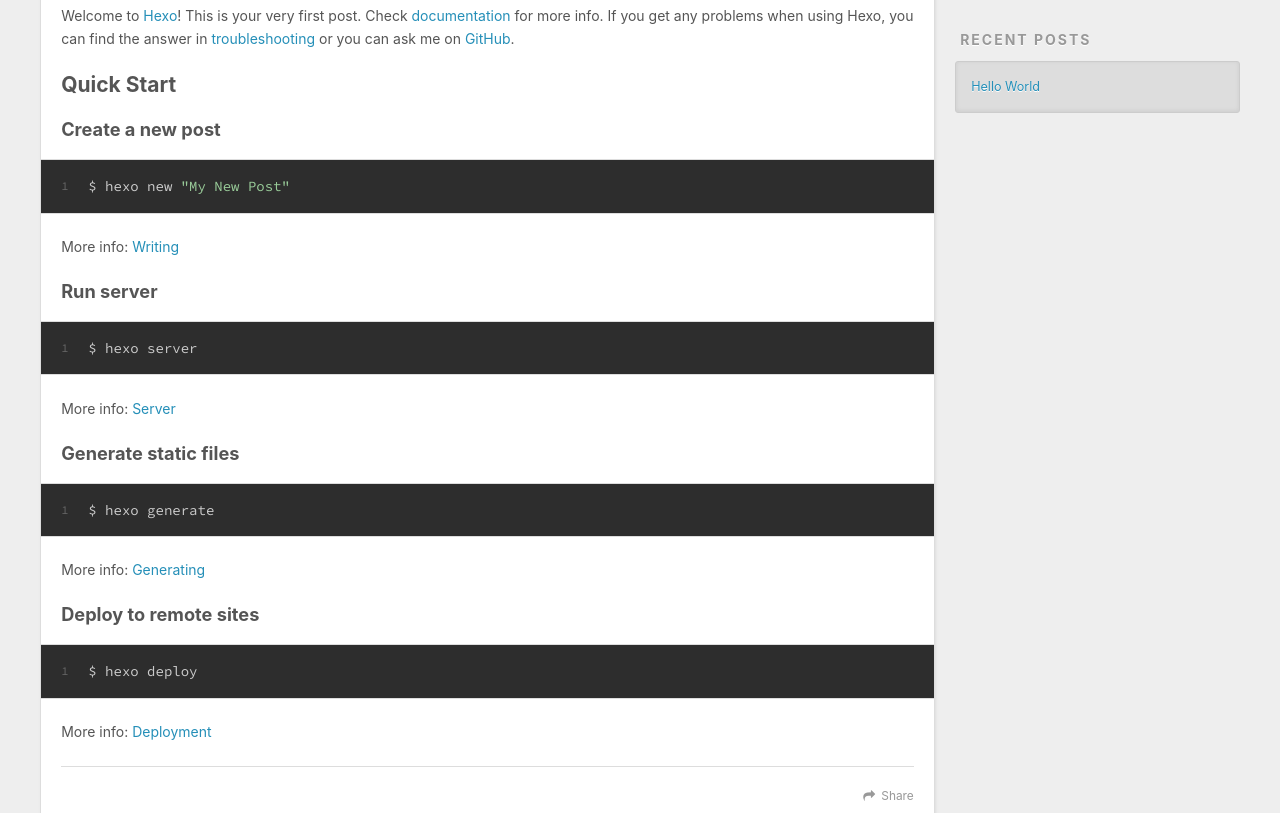
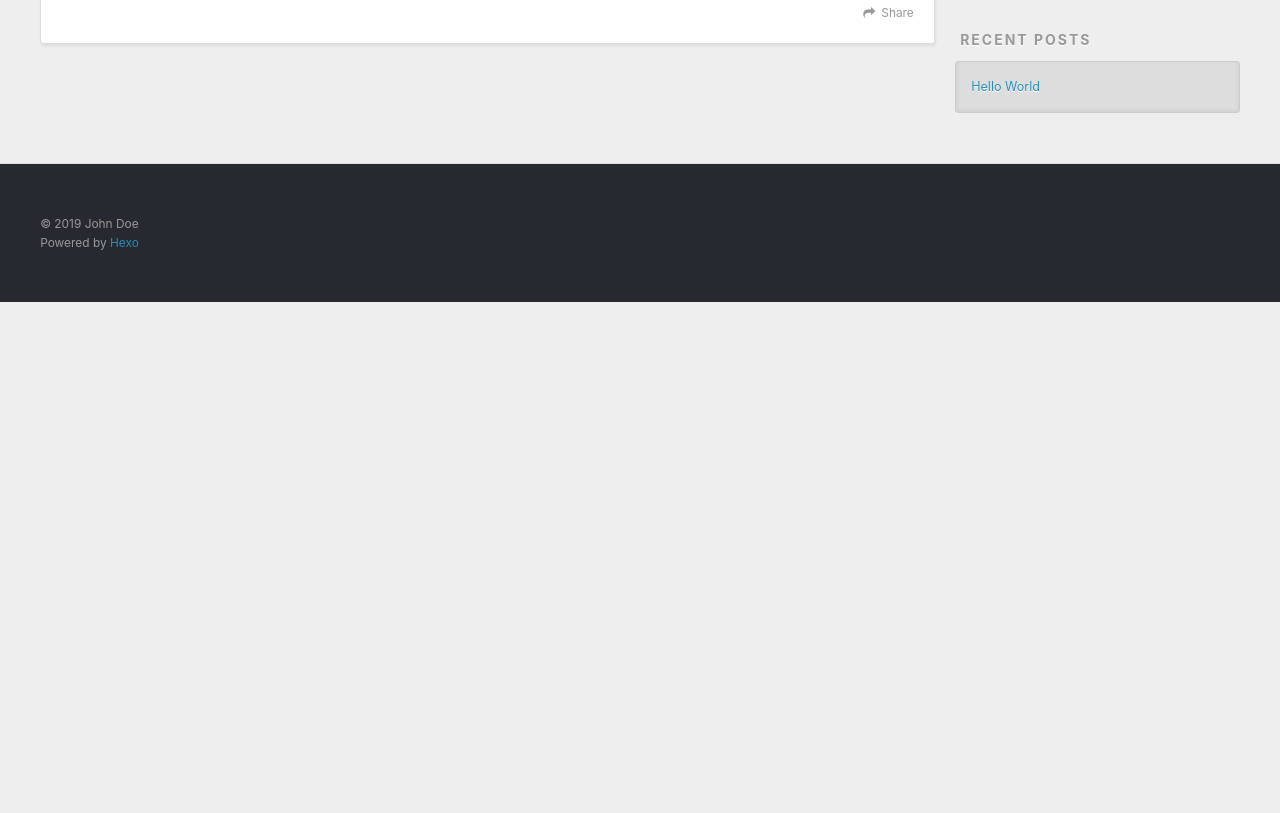
Before and after one commit to ZhouWeicheng90/zhouweicheng90.github.io, a plain HTML site: page 2019/04/04/hello-world/index.html in a window 1280 px wide. Shown: the part 448-1261 px from the top of the page. After the commit the page ends 800 px from the top, so only its background shows below. Drawn offline with nearby package versions, Linux system fonts and the light colour scheme.

Commit message:
Site updated: 2019-04-04 18:43:35

```diff
--- a/2019/04/04/hello-world/index.html
+++ b/2019/04/04/hello-world/index.html
@@ -7,17 +7,14 @@
 
   <title>Hello World | Hexo</title>
   <meta name="viewport" content="width=device-width, initial-scale=1, maximum-scale=1">
-  <meta name="description" content="Welcome to Hexo! This is your very first post. Check documentation for more info. If you get any problems when using Hexo, you can find the answer in troubleshooting or you can ask me on GitHub. Quick">
-<meta property="og:type" content="article">
+  <meta property="og:type" content="article">
 <meta property="og:title" content="Hello World">
 <meta property="og:url" content="http://yoursite.com/2019/04/04/hello-world/index.html">
 <meta property="og:site_name" content="Hexo">
-<meta property="og:description" content="Welcome to Hexo! This is your very first post. Check documentation for more info. If you get any problems when using Hexo, you can find the answer in troubleshooting or you can ask me on GitHub. Quick">
 <meta property="og:locale" content="default">
-<meta property="og:updated_time" content="2019-04-04T10:28:05.148Z">
+<meta property="og:updated_time" content="2019-04-04T10:43:19.898Z">
 <meta name="twitter:card" content="summary">
 <meta name="twitter:title" content="Hello World">
-<meta name="twitter:description" content="Welcome to Hexo! This is your very first post. Check documentation for more info. If you get any problems when using Hexo, you can find the answer in troubleshooting or you can ask me on GitHub. Quick">
 
     <link rel="alternate" href="/atom.xml" title="Hexo" type="application/atom+xml">
 
@@ -86,20 +83,11 @@
 
     <div class="article-entry" itemprop="articleBody">
 
-        <p>Welcome to <a href="https://hexo.io/" target="_blank" rel="noopener">Hexo</a>! This is your very first post. Check <a href="https://hexo.io/docs/" target="_blank" rel="noopener">documentation</a> for more info. If you get any problems when using Hexo, you can find the answer in <a href="https://hexo.io/docs/troubleshooting.html" target="_blank" rel="noopener">troubleshooting</a> or you can ask me on <a href="https://github.com/hexojs/hexo/issues" target="_blank" rel="noopener">GitHub</a>.</p>
-<h2 id="Quick-Start"><a href="#Quick-Start" class="headerlink" title="Quick Start"></a>Quick Start</h2><h3 id="Create-a-new-post"><a href="#Create-a-new-post" class="headerlink" title="Create a new post"></a>Create a new post</h3><figure class="highlight bash"><table><tr><td class="gutter"><pre><span class="line">1</span><br></pre></td><td class="code"><pre><span class="line">$ hexo new <span class="string">"My New Post"</span></span><br></pre></td></tr></table></figure>
-<p>More info: <a href="https://hexo.io/docs/writing.html" target="_blank" rel="noopener">Writing</a></p>
-<h3 id="Run-server"><a href="#Run-server" class="headerlink" title="Run server"></a>Run server</h3><figure class="highlight bash"><table><tr><td class="gutter"><pre><span class="line">1</span><br></pre></td><td class="code"><pre><span class="line">$ hexo server</span><br></pre></td></tr></table></figure>
-<p>More info: <a href="https://hexo.io/docs/server.html" target="_blank" rel="noopener">Server</a></p>
-<h3 id="Generate-static-files"><a href="#Generate-static-files" class="headerlink" title="Generate static files"></a>Generate static files</h3><figure class="highlight bash"><table><tr><td class="gutter"><pre><span class="line">1</span><br></pre></td><td class="code"><pre><span class="line">$ hexo generate</span><br></pre></td></tr></table></figure>
-<p>More info: <a href="https://hexo.io/docs/generating.html" target="_blank" rel="noopener">Generating</a></p>
-<h3 id="Deploy-to-remote-sites"><a href="#Deploy-to-remote-sites" class="headerlink" title="Deploy to remote sites"></a>Deploy to remote sites</h3><figure class="highlight bash"><table><tr><td class="gutter"><pre><span class="line">1</span><br></pre></td><td class="code"><pre><span class="line">$ hexo deploy</span><br></pre></td></tr></table></figure>
-<p>More info: <a href="https://hexo.io/docs/deployment.html" target="_blank" rel="noopener">Deployment</a></p>
 
 
     </div>
     <footer class="article-footer">
-      <a data-url="http://yoursite.com/2019/04/04/hello-world/" data-id="cju2i73yz0000bkvlrpi6d6y6" class="article-share-link">Share</a>
+      <a data-url="http://yoursite.com/2019/04/04/hello-world/" data-id="cju2iiee00000bgvl7salh5jx" class="article-share-link">Share</a>
 
 
     </footer>
```
Also changed, not shown: index.html (+1 -10 lines).
